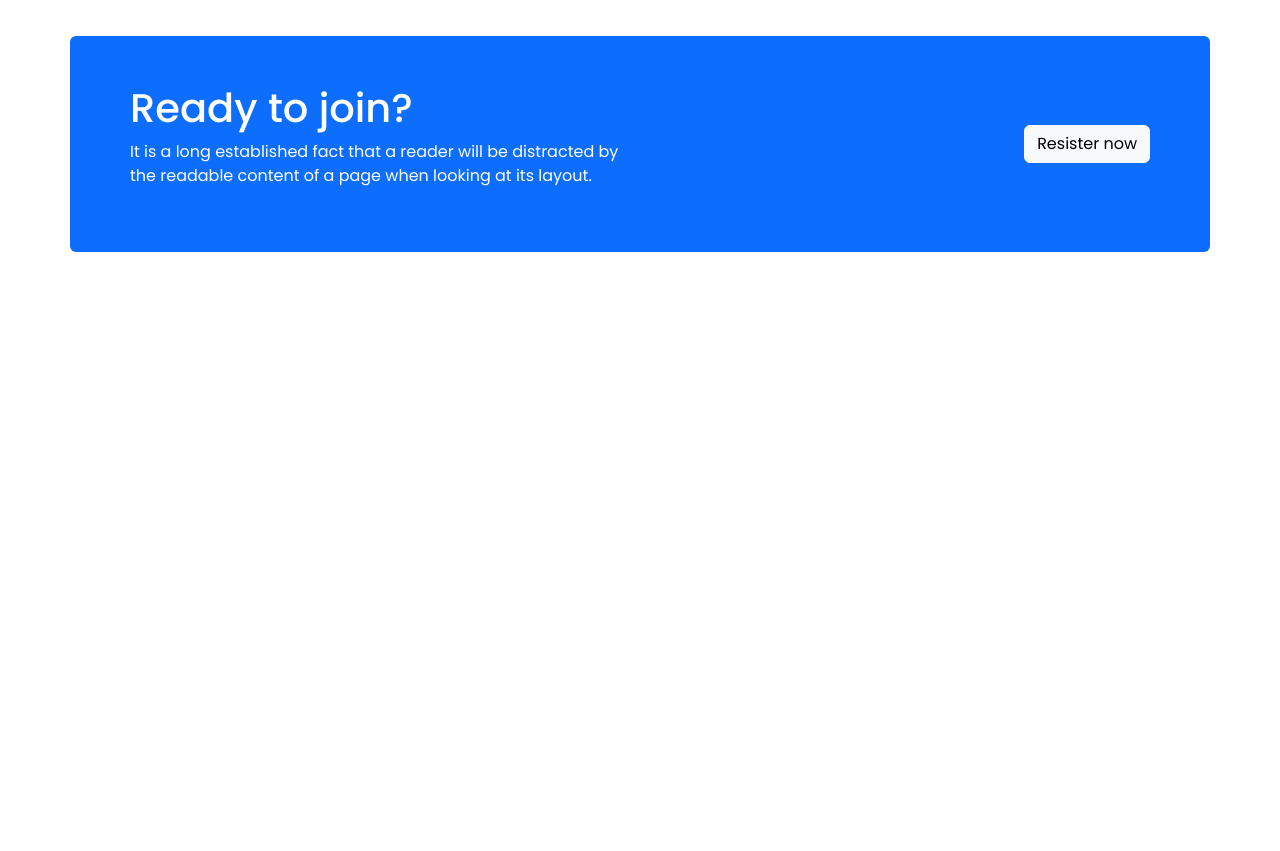
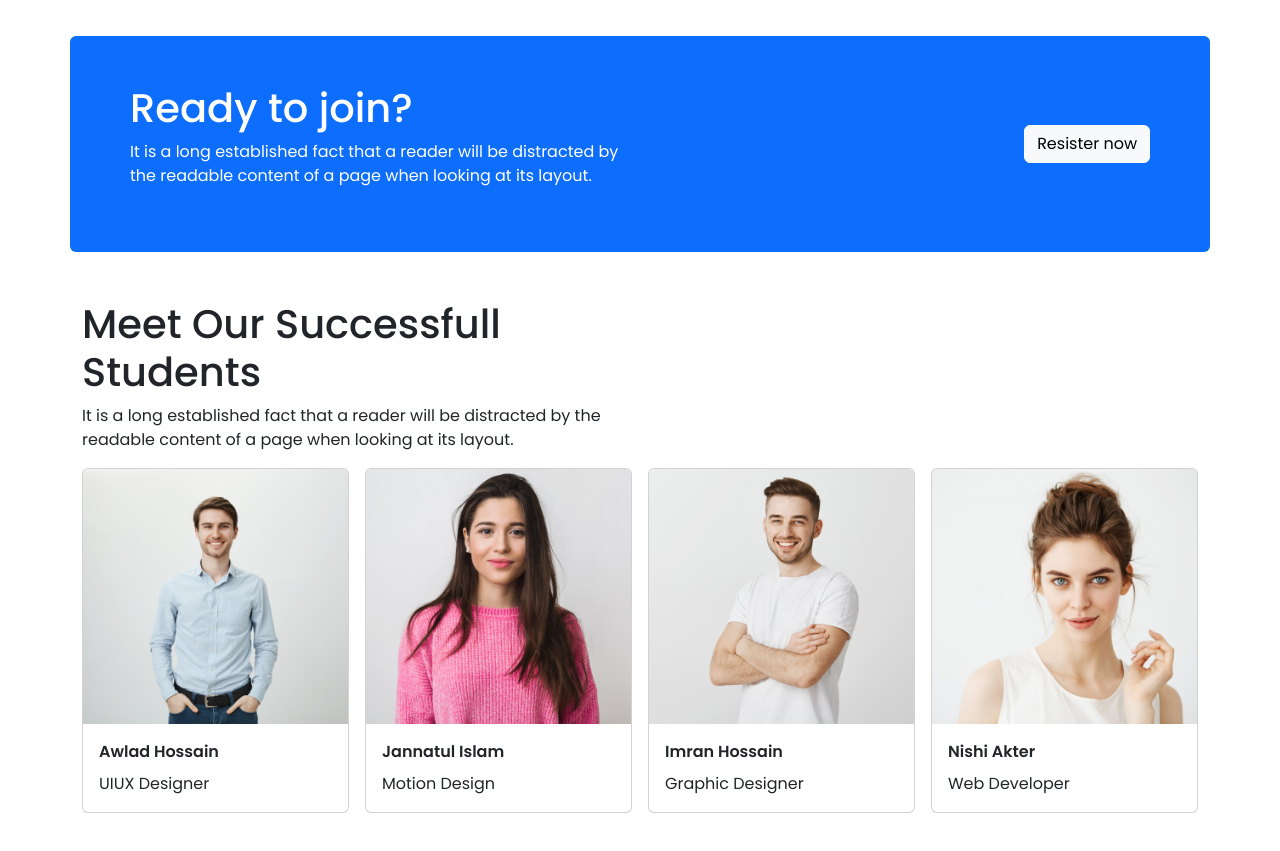
Before and after one commit to Md-FarhadHossain/edTech-website, a plain HTML site: page index.html in a window 1280 px wide. Shown: the part 2397-3248 px from the top of the page. Before the commit the page ends 2697 px from the top, so only its background shows below. Drawn offline with nearby package versions, Linux system fonts and the light colour scheme.

Commit message:
seccessful student section added for desktop version

```diff
--- a/index.html
+++ b/index.html
@@ -291,6 +291,66 @@
             </div>
             <!-- Ready to join section end -->
 
+
+
+
+            <!-- Successful Student -->
+            <div class="successful-student-content my-5">
+                <div class="col-6 successful-student-info">
+                    <h1>Meet Our Successfull Students</h1>
+                    <p>It is a long established fact that a reader will be distracted by the readable content of a page when looking at its layout.</p>
+                </div>
+
+                <div class="row g-3">
+                    <!-- Successful student 1 -->
+                    <div class="col-3">
+                        <div class="card">
+                            <img src="./images/student/student-1.png" class="card-img-top img-fluid" alt="...">
+                            <div class="card-body">
+
+                            <div class="card-title fw-semibold">Awlad Hossain</div>
+                              <p class="card-text">UIUX Designer</p>
+                            </div>
+                          </div>
+                    </div>
+                    <!-- Successful student 2 -->
+                    <div class="col-3">
+                        <div class="card">
+                            <img src="./images/student/student-2.png" class="card-img-top img-fluid" alt="...">
+                            <div class="card-body">
+
+                            <div class="card-title fw-semibold">Jannatul Islam</div>
+                              <p class="card-text">Motion Design</p>
+                            </div>
+                          </div>
+                    </div>
+                    <!-- Successful student 3 -->
+                    <div class="col-3">
+                        <div class="card">
+                            <img src="./images/student/student-3.png" class="card-img-top img-fluid" alt="...">
+                            <div class="card-body">
+
+                            <div class="card-title fw-semibold">Imran Hossain</div>
+                              <p class="card-text">Graphic Designer</p>
+                            </div>
+                          </div>
+                    </div>
+                    <!-- Successful student 4 -->
+                    <div class="col-3">
+                        <div class="card">
+                            <img src="./images/student/student-4.png" class="card-img-top img-fluid" alt="...">
+                            <div class="card-body">
+
+                            <div class="card-title fw-semibold">Nishi Akter</div>
+                              <p class="card-text">Web Developer</p>
+                            </div>
+                          </div>
+                    </div>
+
+                </div>
+            </div>
+            <!-- Successful Student end -->
+
         </div>
     </main>
     <!-- Main section end -->
```
